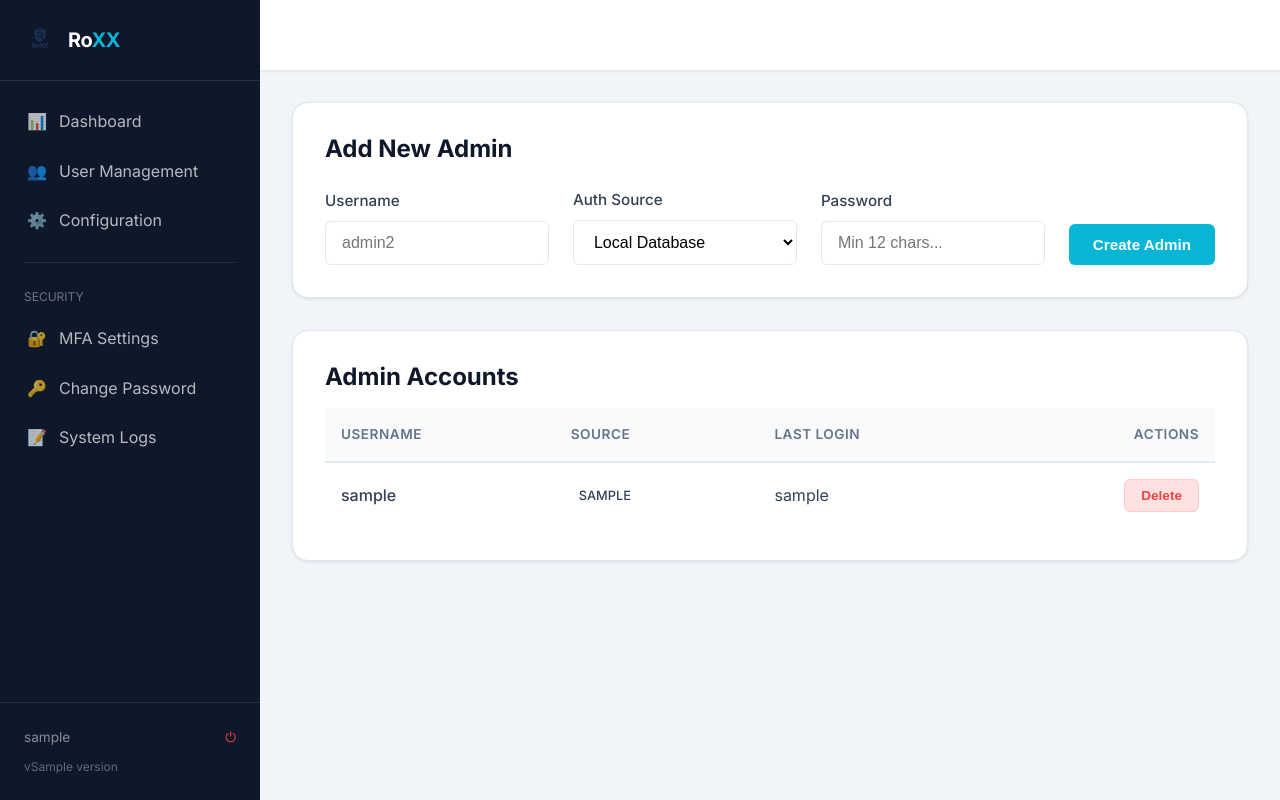
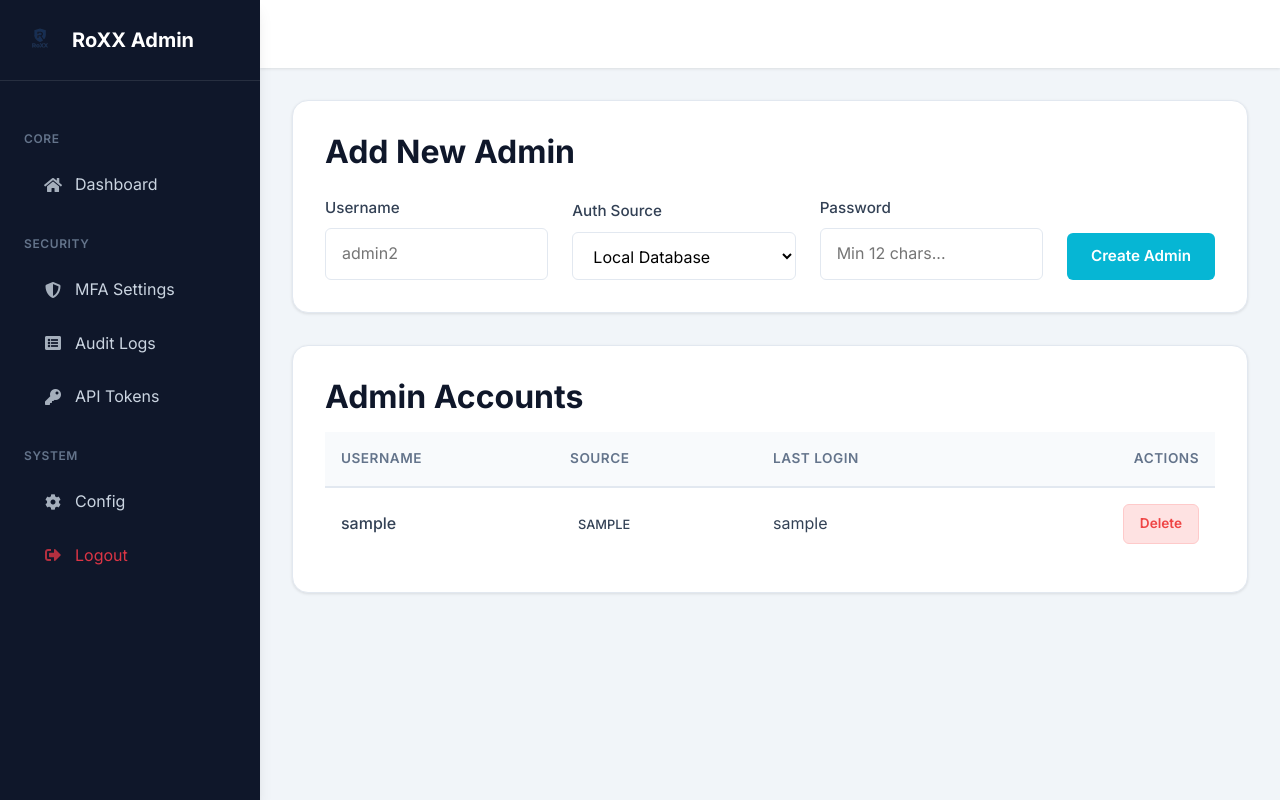
Before and after one commit to tsautier/RoXX, a Python web app: template roxx/web/templates/admins.html in a window 1280 px wide. Run offline with Jinja, Linux system fonts and the light colour scheme; the template is opened without the code that fills it: most values are stand-ins (such as "Sample title", 1, 10 or a date in 2020).

```diff
--- a/roxx/web/templates/layout.html
+++ b/roxx/web/templates/layout.html
@@ -5,64 +5,59 @@
     <meta charset="UTF-8">
     <meta name="viewport" content="width=device-width, initial-scale=1.0">
     <title>{% block title %}RoXX{% endblock %}</title>
+
+    <!-- Fonts and Icons -->
+    <link href="https://cdnjs.cloudflare.com/ajax/libs/font-awesome/5.15.4/css/all.min.css" rel="stylesheet">
+    <link href="https://fonts.googleapis.com/css2?family=Inter:wght@400;500;600;700&display=swap" rel="stylesheet">
+
+    <!-- Bootstrap 4 CSS -->
+    <link rel="stylesheet" href="https://cdn.jsdelivr.net/npm/bootstrap@4.6.2/dist/css/bootstrap.min.css">
+
+    <!-- Custom CSS -->
     <link rel="stylesheet" href="/static/css/main.css">
-    <link rel="preconnect" href="https://fonts.googleapis.com">
-    <link rel="preconnect" href="https://fonts.gstatic.com" crossorigin>
-    <link href="https://fonts.googleapis.com/css2?family=Inter:wght@400;500;600;700&display=swap" rel="stylesheet">
+    <link rel="stylesheet" href="/static/css/layout.css">
+
     {% block extra_head %}{% endblock %}
 </head>
 
 <body>
-    <div class="app-shell">
+    <div class="app-layout">
         <!-- Sidebar -->
-        <aside class="sidebar">
-            <div class="sidebar-header">
-                <img src="/static/img/logo.png" alt="Logo">
-                <span class="sidebar-brand">Ro<span style="color: var(--accent-color);">XX</span></span>
+        <aside class="app-sidebar">
+            <div class="brand">
+                <img src="/static/img/logo.png" alt="RoXX">
+                <span>RoXX Admin</span>
             </div>
 
             <nav class="sidebar-nav">
+                <div class="nav-category">Core</div>
                 <a href="/dashboard" class="nav-item {% if active_page == 'dashboard' %}active{% endif %}">
-                    <span>📊</span> Dashboard
-                </a>
-                <a href="/admins" class="nav-item {% if active_page == 'users' %}active{% endif %}">
-                    <span>👥</span> User Management
-                </a>
-                <a href="/config" class="nav-item {% if active_page == 'settings' %}active{% endif %}">
-                    <span>⚙️</span> Configuration
+                    <i class="fas fa-home"></i> Dashboard
                 </a>
 
-                <div style="margin: 1rem 1.5rem; border-top: 1px solid rgba(255,255,255,0.1);"></div>
+                <div class="nav-category">Security</div>
+                <a href="/settings/mfa" class="nav-item {% if active_page == 'mfa' %}active{% endif %}">
+                    <i class="fas fa-shield-alt"></i> MFA Settings
+                </a>
+                <a href="/logs" class="nav-item {% if active_page == 'logs' %}active{% endif %}">
+                    <i class="fas fa-list-alt"></i> Audit Logs
+                </a>
+                <a href="/config/api-tokens" class="nav-item {% if active_page == 'tokens' %}active{% endif %}">
+                    <i class="fas fa-key"></i> API Tokens
+                </a>
 
-                <div
-                    style="padding: 0.5rem 1.5rem; font-size: 0.75rem; color: rgba(255,255,255,0.4); text-transform: uppercase;">
-                    Security
-                </div>
-
-                <a href="/settings/mfa" class="nav-item {% if active_page == 'mfa' %}active{% endif %}">
-                    <span>🔐</span> MFA Settings
+                <div class="nav-category">System</div>
+                <a href="/config" class="nav-item">
+                    <i class="fas fa-cog"></i> Config
                 </a>
-                <a href="/auth/change-password" class="nav-item {% if active_page == 'password' %}active{% endif %}">
-                    <span>🔑</span> Change Password
-                </a>
-                <a href="/logs-view" class="nav-item {% if active_page == 'logs' %}active{% endif %}">
-                    <span>📝</span> System Logs
+                <a href="/logout" class="nav-item text-danger">
+                    <i class="fas fa-sign-out-alt"></i> Logout
                 </a>
             </nav>
-
-            <div class="sidebar-footer">
-                <div style="display: flex; align-items: center; justify-content: space-between; margin-bottom: 0.5rem;">
-                    <span>{{ username if username else 'Admin' }}</span>
-                    <a href="/logout" style="color: var(--danger-color);" title="Logout">⏻</a>
-                </div>
-                <div style="font-size: 0.75rem; opacity: 0.7;">
-                    v{{ version }}
-                </div>
-            </div>
         </aside>
 
-        <!-- Main Content Wrapper -->
-        <div class="main-wrapper">
+        <!-- Main Content -->
+        <div class="app-main">
             <!-- Optional Top Header -->
             <header class="content-header">
                 <div style="display: flex; align-items: center; gap: 1rem;">
```
Also changed, not shown: roxx/web/app.py (+10 -1 lines).
